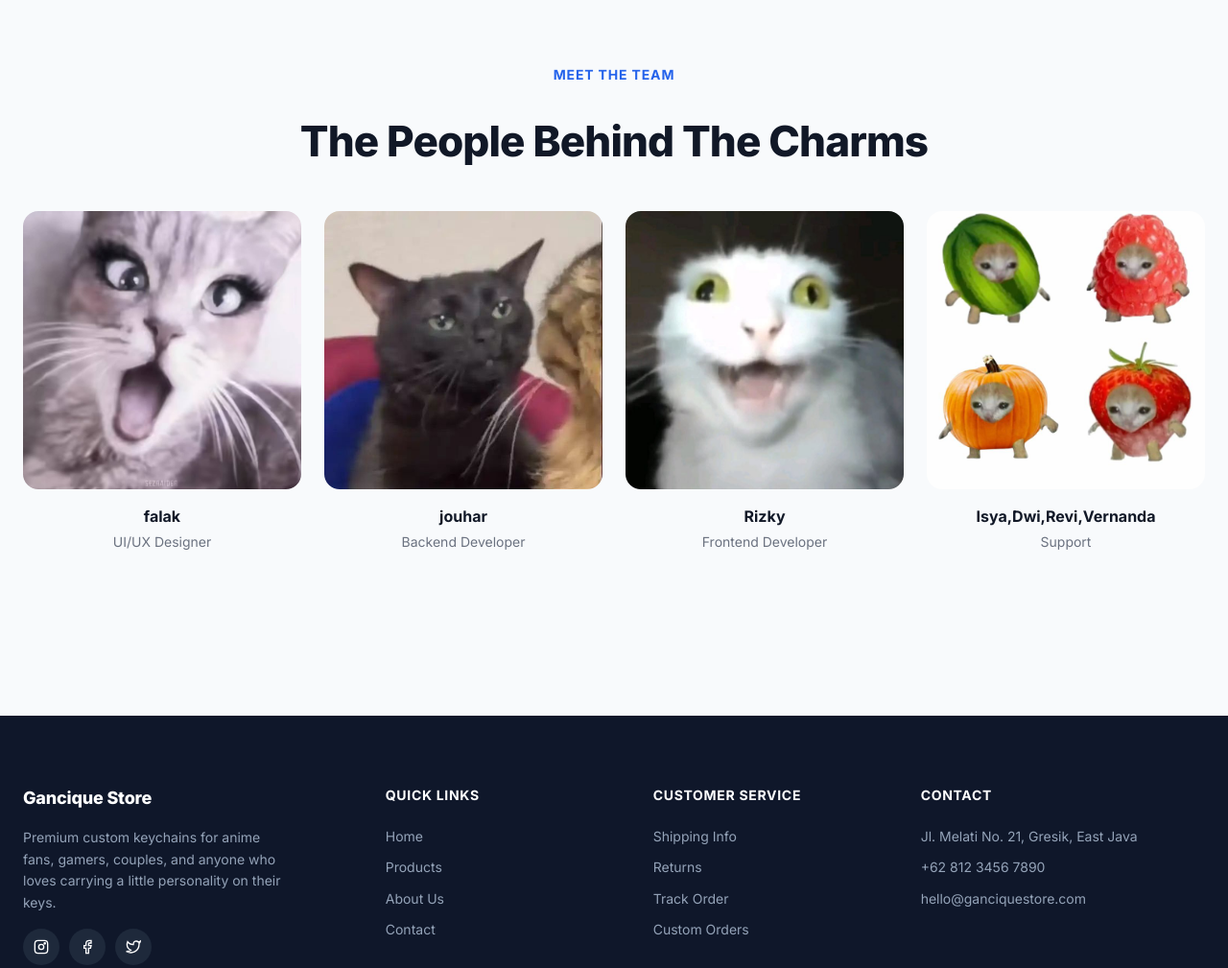
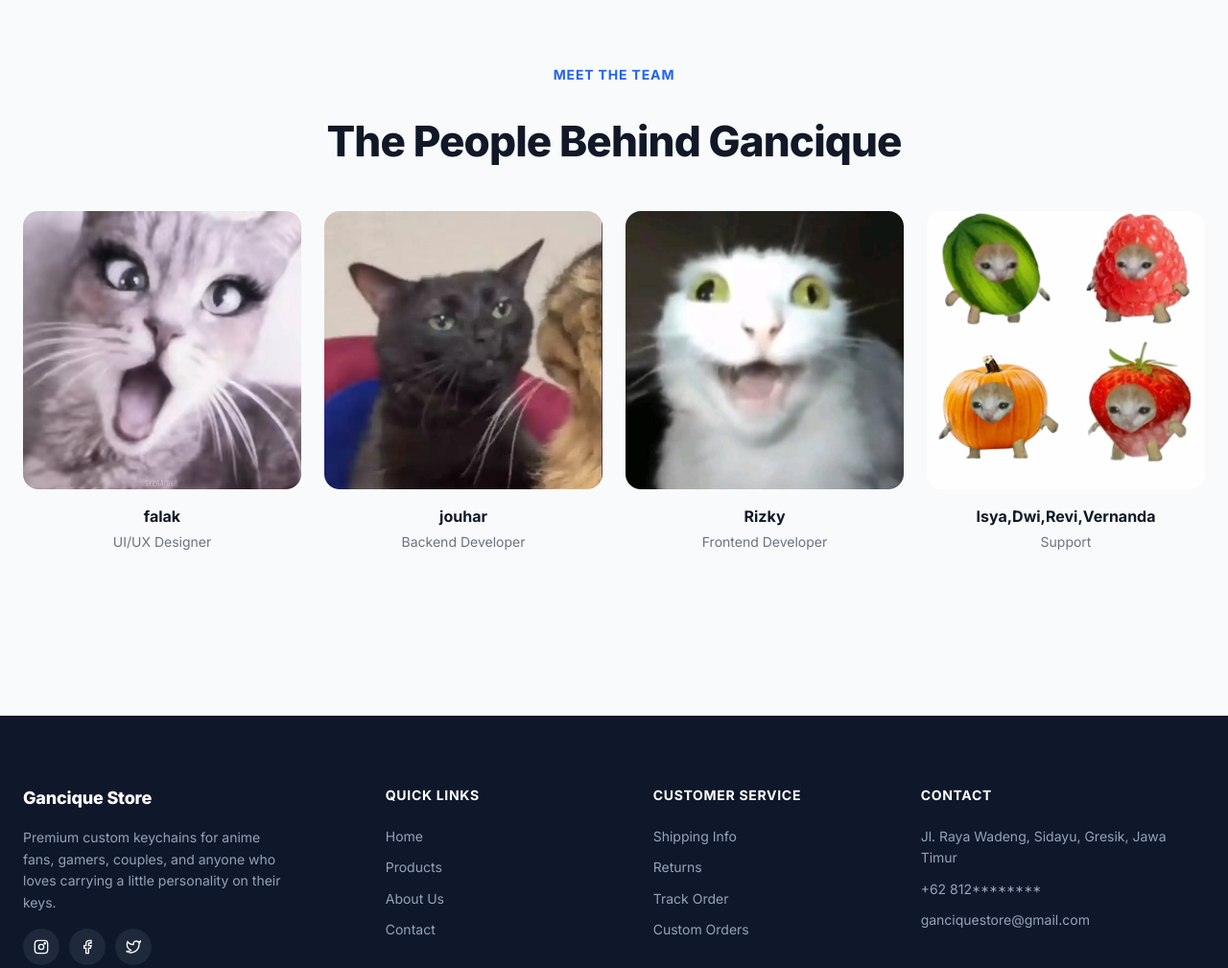
Before and after one commit to Rnightart/guancique-store, a plain HTML site: page about.html in a window 1280 px wide. Shown: the part 1780-2789 px from the top of the page at 96% size. Drawn offline with Linux system fonts and the light colour scheme; no server answers.

Commit message:
update file

```diff
--- a/about.html
+++ b/about.html
@@ -144,7 +144,7 @@
     <div class="container">
       <div class="section-head" style="justify-content:center; text-align:center; flex-direction:column; align-items:center;">
         <span class="eyebrow">Meet The Team</span>
-        <h2 class="section-title">The People Behind The Charms</h2>
+        <h2 class="section-title">The People Behind Gancique</h2>
       </div>
       <div class="team-grid">
         <div class="team-card reveal"><img src="images/falak.jfif" alt="Team member" loading="lazy"><strong>falak</strong><span>UI/UX Designer</span></div>
@@ -184,9 +184,9 @@
       </div>
       <div class="footer-col">
         <h4>Contact</h4>
-        <p>Jl. Melati No. 21, Gresik, East Java</p>
-        <p>+62 812 3456 7890</p>
-        <p>hello@ganciquestore.com</p>
+        <p>Jl. Raya Wadeng, Sidayu, Gresik, Jawa Timur</p>
+        <p>+62 812********</p>
+        <p>ganciquestore@gmail.com</p>
       </div>
     </div>
     <div class="footer-bottom">
```
Also changed, not shown: contact.html (+3 -3 lines), index.html (+3 -3 lines), product-detail.html (+3 -3 lines), products.html (+3 -3 lines).
